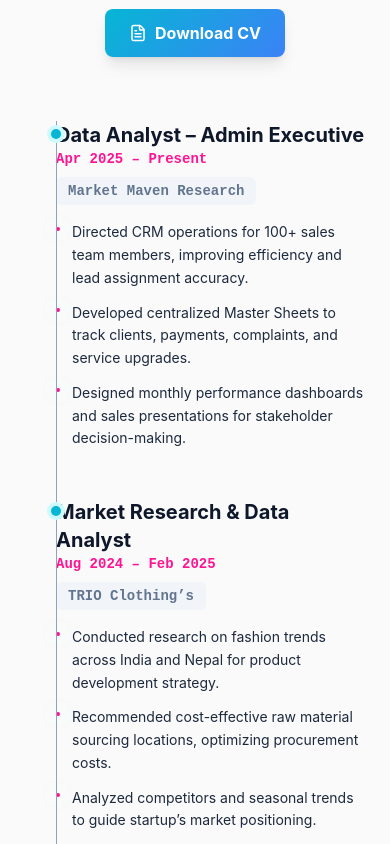
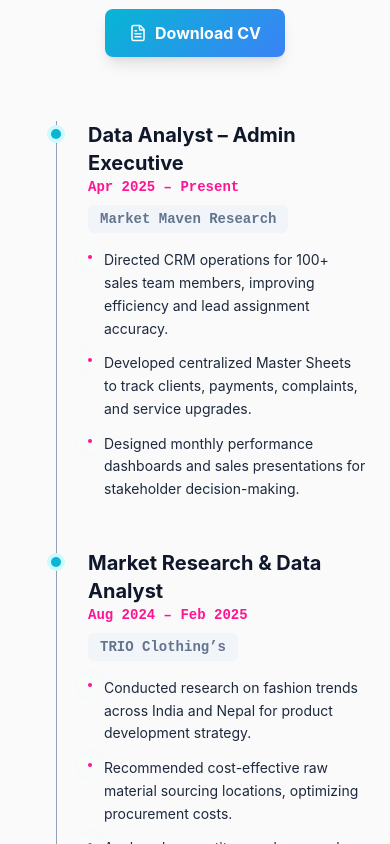
Before and after one commit to ursrahuladhikari/my-portfolio, a React (Vite) app: page / in a window 390 px wide. Shown: the part 1940-2784 px from the top of the page. Built offline with nearby package versions, Linux system fonts and the light colour scheme.

Commit message:
Fix timeline overlap on mobile view

```diff
--- a/src/App.jsx
+++ b/src/App.jsx
@@ -447,7 +447,7 @@ const App = () => {
                   <div className="hidden md:block col-span-1 text-right pt-1">
                     <span className="text-sm font-bold text-[#ff1493] mono">{job.period}</span>
                   </div>
-                  <div className="col-span-4 relative md:pl-8 md:border-l border-slate-400 dark:border-slate-700">
+                  <div className="col-span-4 relative pl-8 md:border-l border-slate-400 dark:border-slate-700">
                     {/* Mobile continuous line */}
                     <div className="absolute left-0 top-0 bottom-[-3rem] w-px bg-slate-400 dark:bg-slate-700 md:hidden" />
 
```
